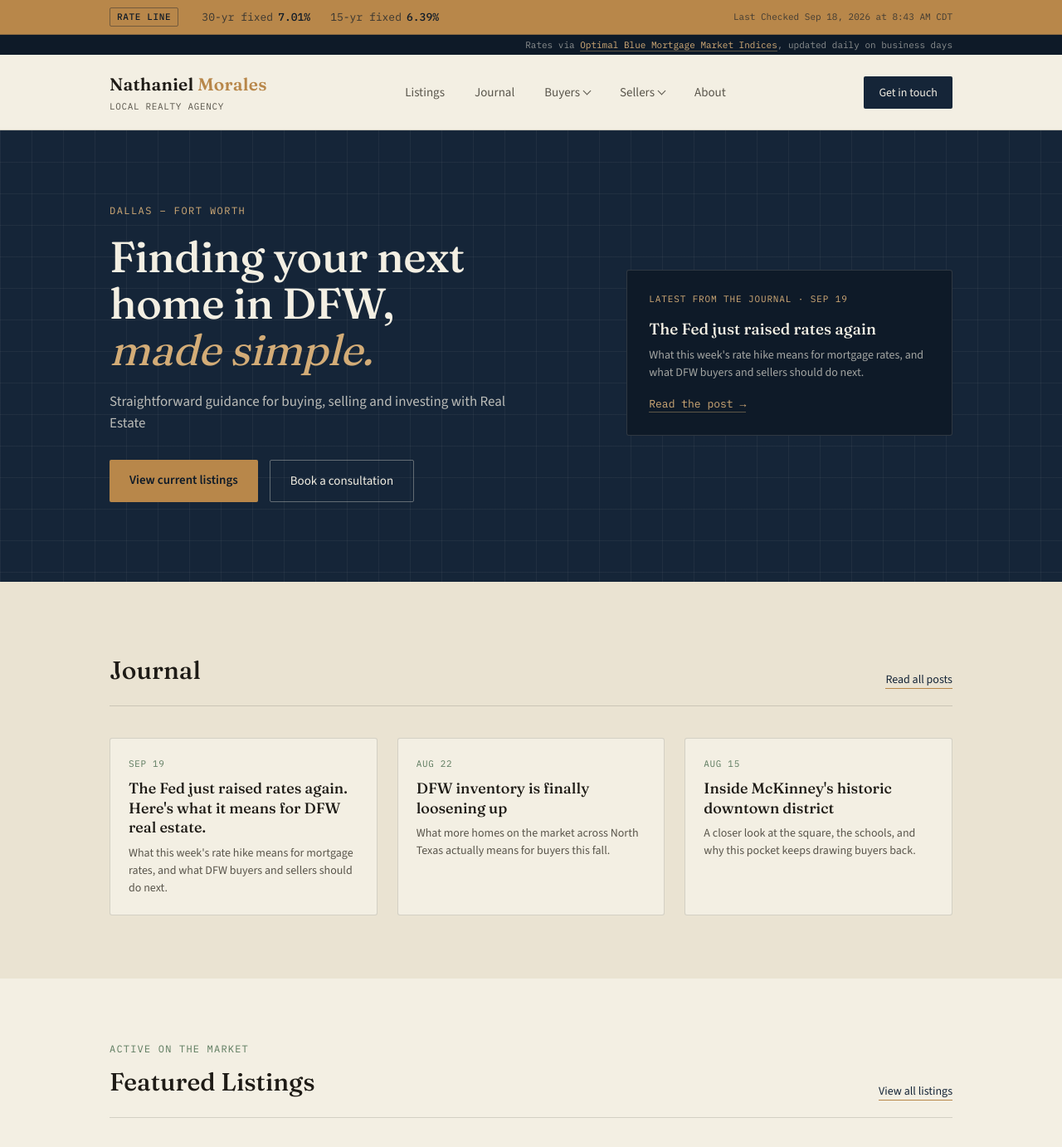
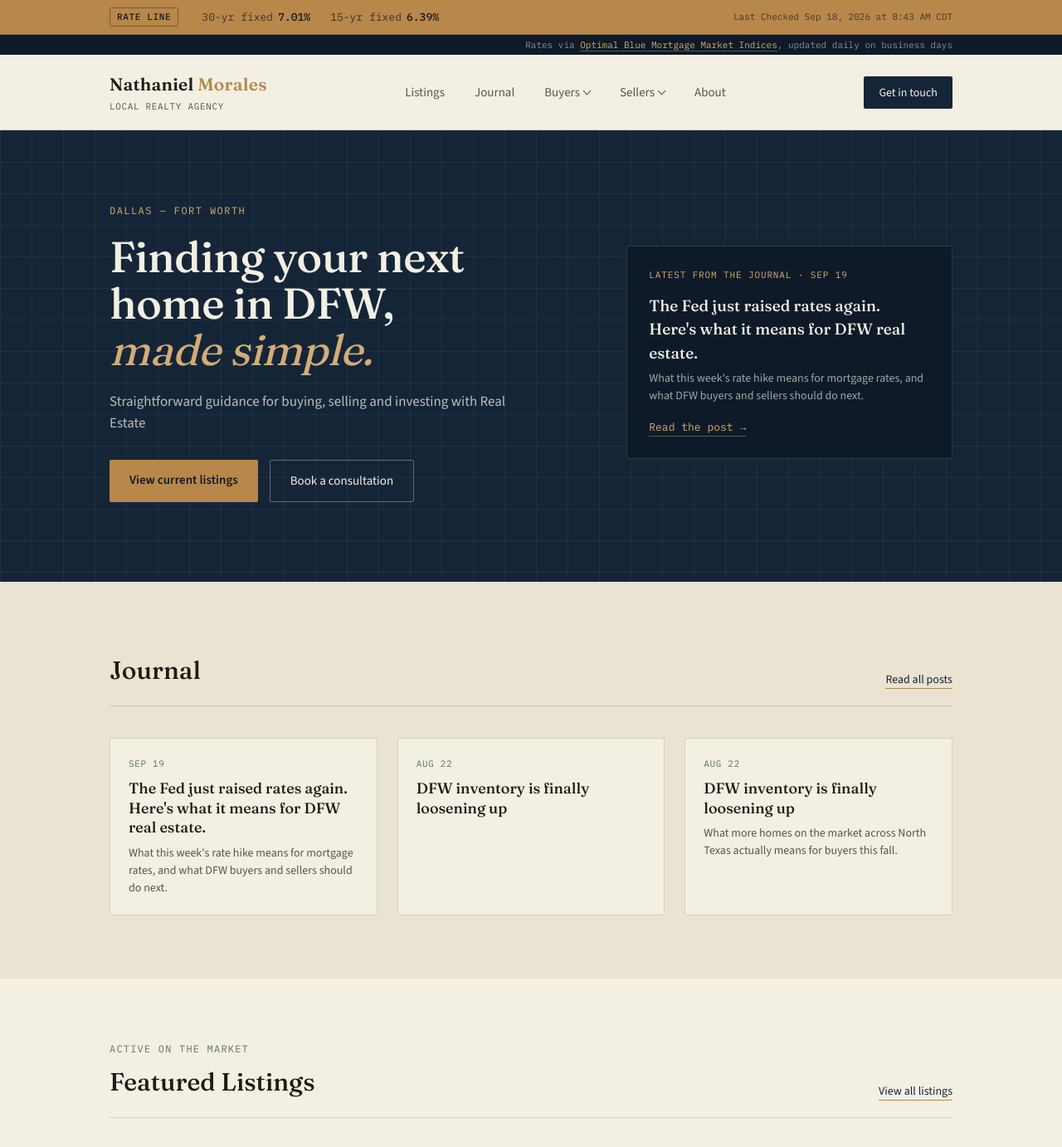
Before and after one commit to nathanielmorales7/deedanddoor, a Jekyll site: the page index.html, which Jekyll copies as it is, in a window 1280 px wide and 1400 px high, cut to the strip 0-1382 px from the top of the window. Shown: the whole strip at 83% size. Built offline with Jekyll 4.4.1, drawn with Linux system fonts in a browser that asks for light colours.

Commit message:
Update homepage journal feed (2026-09-19)

```diff
--- a/index.html
+++ b/index.html
@@ -74,7 +74,7 @@
       <!--JOURNAL:HERO-->
 <div class="hero-card">
   <div class="hero-post-tag">Latest from the journal · Sep 19</div>
-        <h3>The Fed just raised rates again</h3>
+  <h3>The Fed just raised rates again. Here's what it means for DFW real estate.</h3>
   <p>What this week's rate hike means for mortgage rates, and what DFW buyers and sellers should do next.</p>
   <a href="journal-fed-rate-hike-dfw.html" class="hero-post-link">Read the post →</a>
 </div>
@@ -97,15 +97,15 @@
     <h3>The Fed just raised rates again. Here's what it means for DFW real estate.</h3>
     <p>What this week's rate hike means for mortgage rates, and what DFW buyers and sellers should do next.</p>
   </a>
+  <a class="blog-card" href="journal-dfw-inventory-loosening-up.html">
+    <div class="blog-date">Aug 22</div>
+    <h3>DFW inventory is finally loosening up</h3>
+    <p></p>
+  </a>
   <a class="blog-card" href="journal-dfw-inventory-loosening.html">
     <div class="blog-date">Aug 22</div>
     <h3>DFW inventory is finally loosening up</h3>
     <p>What more homes on the market across North Texas actually means for buyers this fall.</p>
-        </a>
-        <a class="blog-card" href="journal-mckinney-downtown.html">
-          <div class="blog-date">Aug 15</div>
-          <h3>Inside McKinney's historic downtown district</h3>
-          <p>A closer look at the square, the schools, and why this pocket keeps drawing buyers back.</p>
   </a>
 </div>
 <!--/JOURNAL:GRID-->
```
Lines whose indentation alone changed are shown as unchanged.
